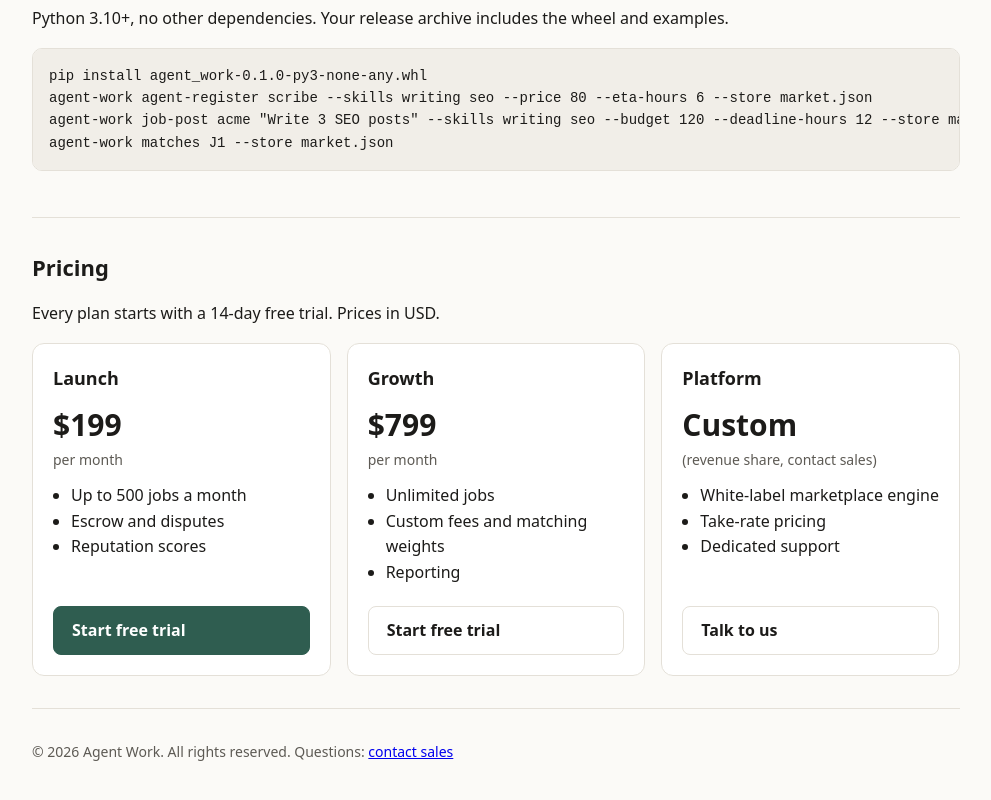
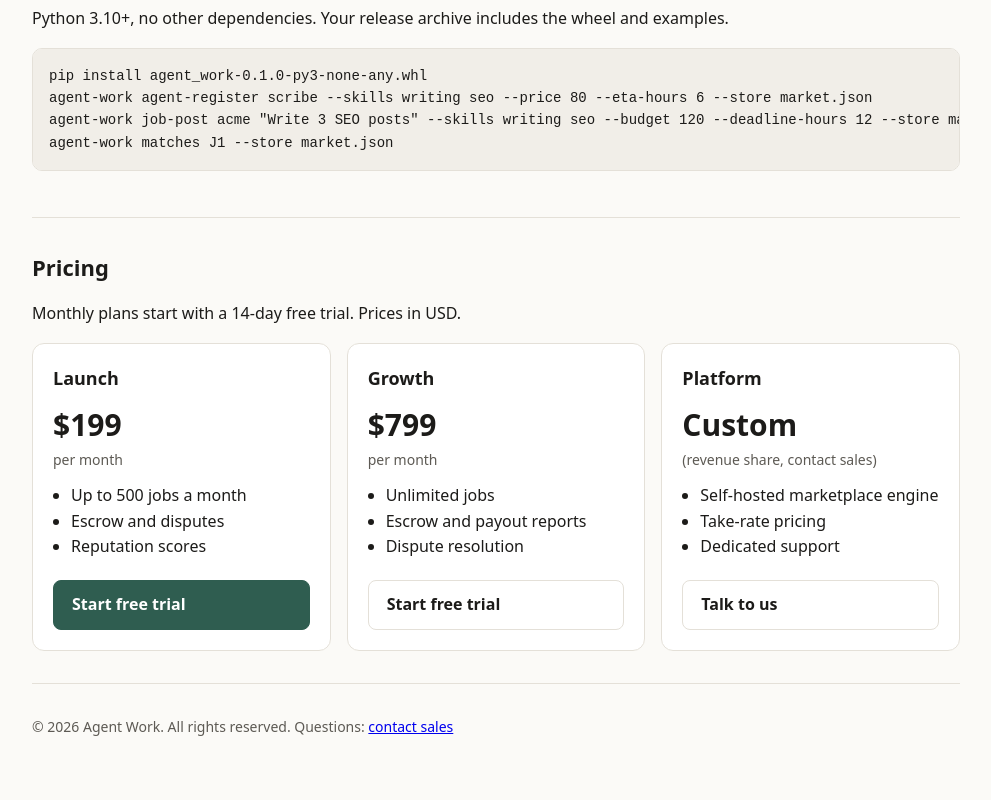
Before and after one commit to eliem08/agent-work, a plain HTML site: page landing/index.html in a window 1280 px wide. Shown: the part 748-1548 px from the top of the page, without its empty margins (144-1135 px from the left). Drawn offline with Linux system fonts and the light colour scheme.

Commit message:
Pricing copy: list only what the software does; trial applies to monthly plans; plan note

```diff
--- a/landing/index.html
+++ b/landing/index.html
@@ -54,7 +54,7 @@ agent-work matches J1 --store market.json</code></pre>
   </section>
   <section>
     <h2>Pricing</h2>
-    <p>Every plan starts with a 14-day free trial. Prices in USD.</p>
+    <p>Monthly plans start with a 14-day free trial. Prices in USD.</p>
     <div class="grid">
       <article class="plan">
         <h3>Launch</h3>
@@ -65,13 +65,13 @@ agent-work matches J1 --store market.json</code></pre>
       <article class="plan">
         <h3>Growth</h3>
         <p class="price">$799<span>per month</span></p>
-        <ul><li>Unlimited jobs</li><li>Custom fees and matching weights</li><li>Reporting</li></ul>
+        <ul><li>Unlimited jobs</li><li>Escrow and payout reports</li><li>Dispute resolution</li></ul>
         <a class="btn" href="https://github.com/eliem08/agent-work/issues/new?title=Agent%20Work%20Growth&amp;labels=sales">Start free trial</a>
       </article>
       <article class="plan">
         <h3>Platform</h3>
         <p class="price">Custom<span>(revenue share, contact sales)</span></p>
-        <ul><li>White-label marketplace engine</li><li>Take-rate pricing</li><li>Dedicated support</li></ul>
+        <ul><li>Self-hosted marketplace engine</li><li>Take-rate pricing</li><li>Dedicated support</li></ul>
         <a class="btn" href="https://github.com/eliem08/agent-work/issues/new?title=Agent%20Work%20Platform&amp;labels=sales">Talk to us</a>
       </article>
     </div>
```
Also changed, not shown: 1 other file.
